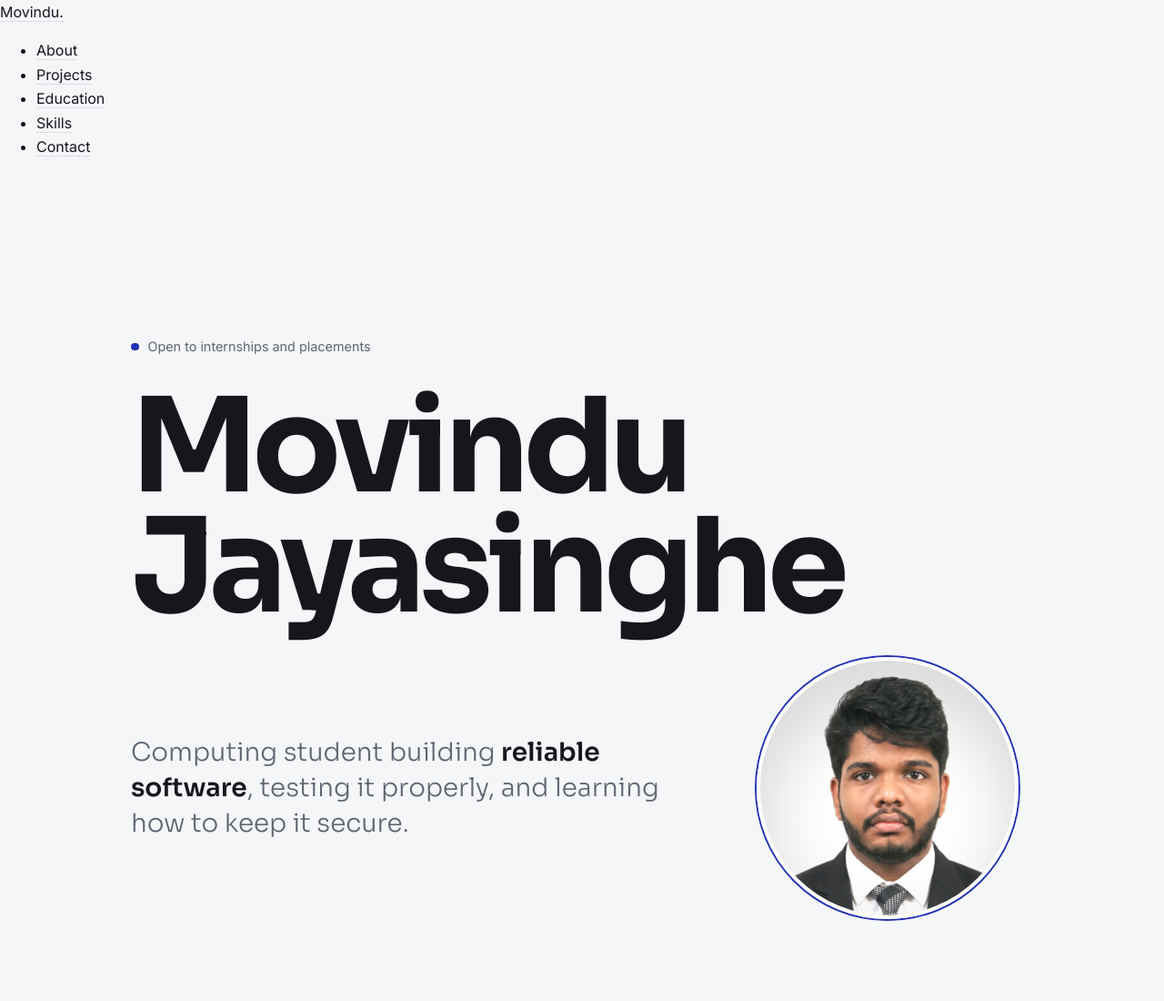
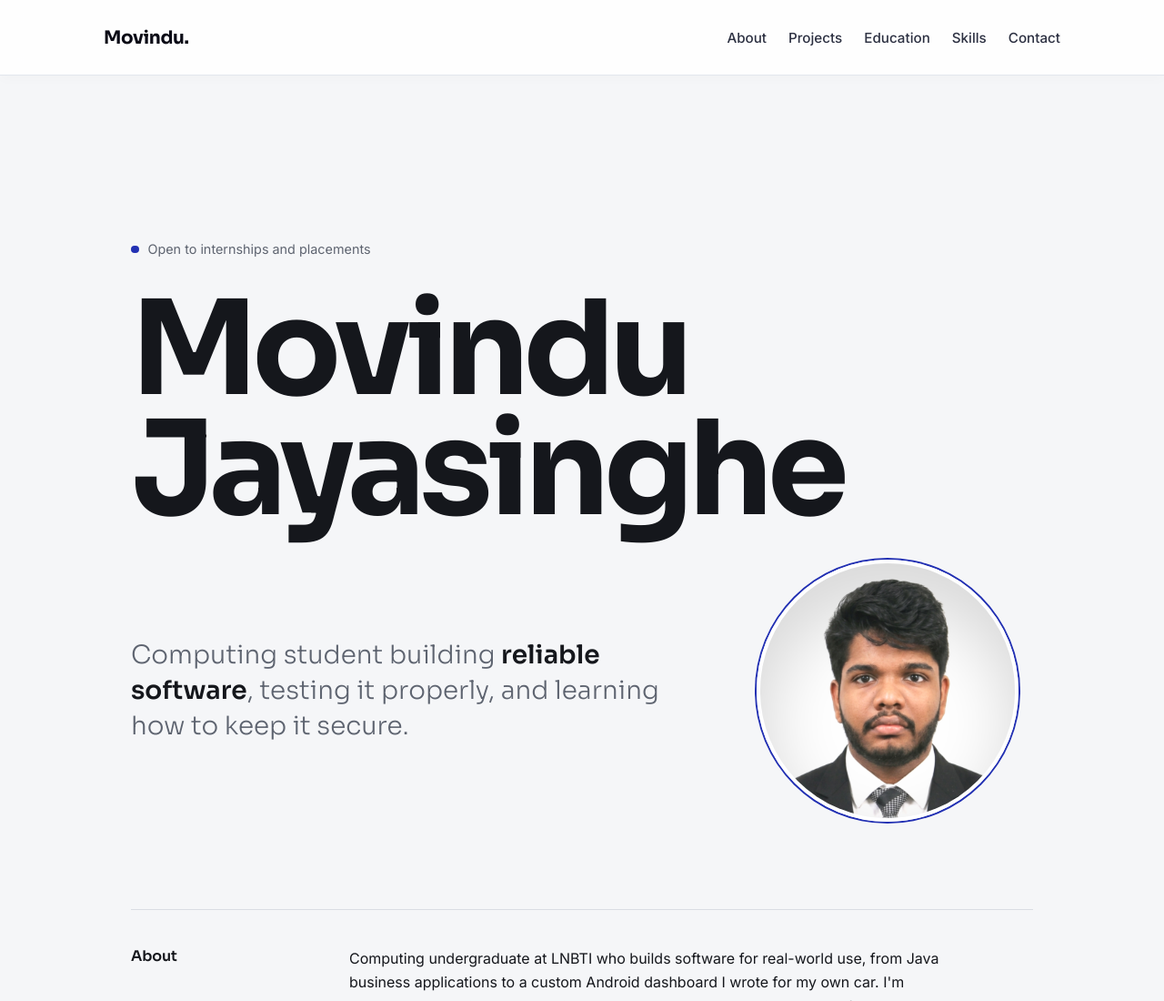
Before and after one commit to movindujayasinghe/portfolio, a plain HTML site: page index.html in a window 1280 px wide. Shown: the top 1100 px of the page at 91% size. Drawn offline with Linux system fonts and the light colour scheme.

Commit message:
Add sticky navbar styles with hover effects

```diff
--- a/style.css
+++ b/style.css
@@ -76,6 +76,75 @@
       margin: 0 auto;
       padding: clamp(1.5rem, 5vw, 4rem) clamp(1.25rem, 5vw, 3rem) 4rem
     }
+
+    /* ----- NAV BAR (sticky / scroll) ----- */
+.navbar {
+  position: sticky;
+  top: 0;
+  z-index: 100;
+  background: rgba(255, 255, 255, 0.85);
+  backdrop-filter: blur(12px);
+  -webkit-backdrop-filter: blur(12px);
+  border-bottom: 1px solid #e2e6ed;
+  box-shadow: 0 4px 12px rgba(0, 0, 0, 0.02);
+  transition: background 0.2s, box-shadow 0.2s;
+  width: 100%;
+}
+
+.navbar-inner {
+  max-width: 1100px;
+  margin: 0 auto;
+  padding: 0.75rem 1.5rem;
+  display: flex;
+  align-items: center;
+  justify-content: space-between;
+  flex-wrap: wrap;
+  gap: 0.75rem 1.5rem;
+}
+
+.nav-logo {
+  font-family: 'Sora', sans-serif;
+  font-weight: 700;
+  font-size: 1.25rem;
+  color: #0b0b16;
+  text-decoration: none;
+  letter-spacing: -0.02em;
+  transition: color 0.2s;
+  white-space: nowrap;
+}
+
+.nav-logo:hover {
+  color: #2563eb;
+  text-decoration: none;
+}
+
+.nav-links {
+  display: flex;
+  flex-wrap: wrap;
+  align-items: center;
+  gap: 0.25rem 1.5rem;
+  list-style: none;
+}
+
+.nav-links li {
+  margin: 0;
+}
+
+.nav-links a {
+  font-size: 0.95rem;
+  font-weight: 500;
+  color: #2d3142;
+  text-decoration: none;
+  padding: 0.4rem 0;
+  border-bottom: 2px solid transparent;
+  transition: border-color 0.2s, color 0.2s;
+}
+
+.nav-links a:hover {
+  color: #2563eb;
+  border-bottom-color: #2563eb;
+  text-decoration: none;
+}
 
     /* Hero */
     .hero {
```
